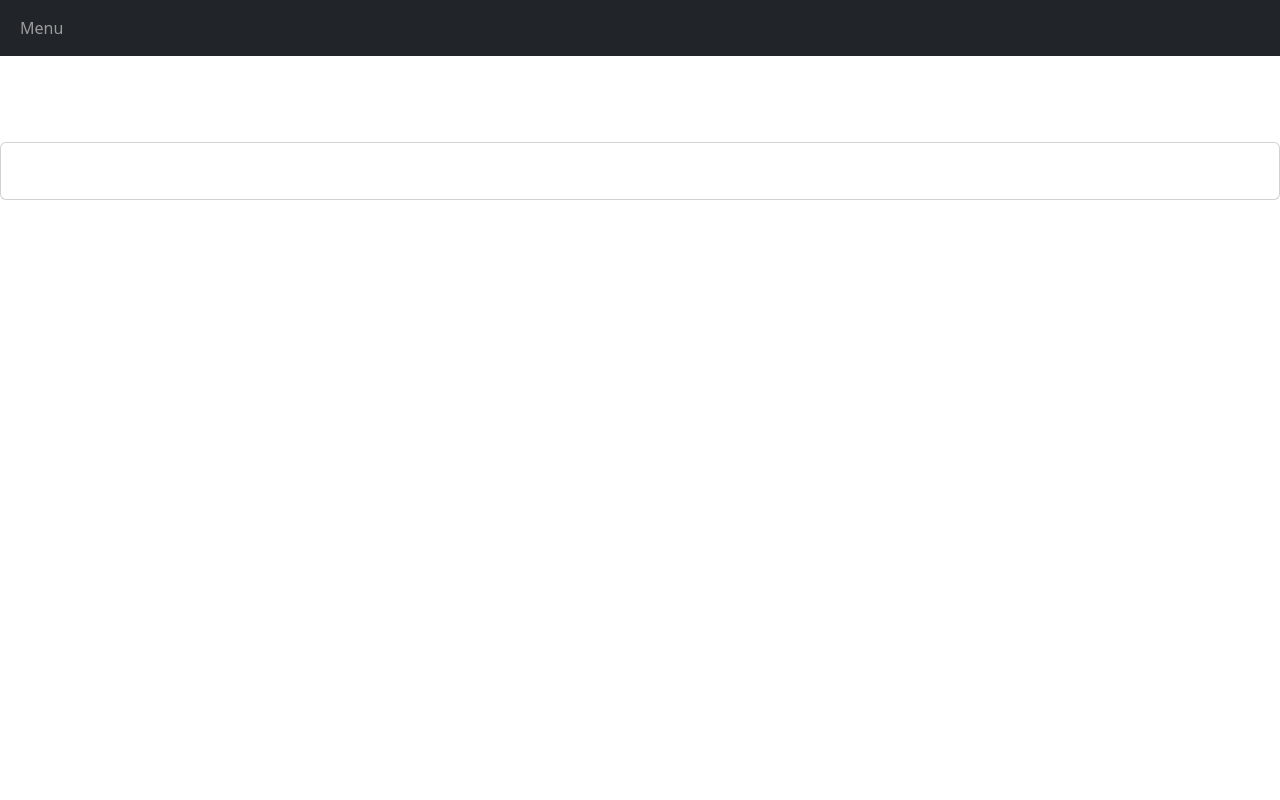
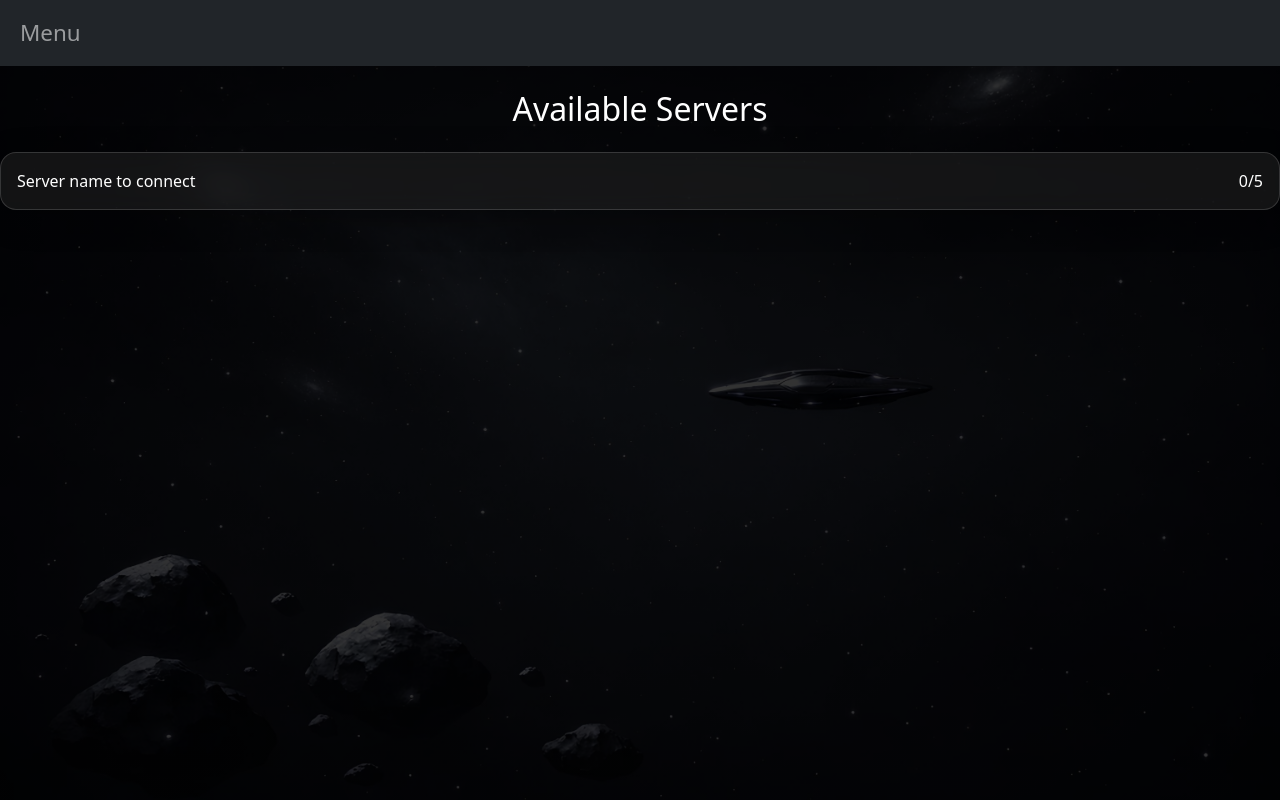
Before and after one commit to desethh/FinalProject, a Flask app: template templates/room_connection.html in a window 1280 px wide. Run offline with Flask 3, Linux system fonts and the light colour scheme; the template is opened without the code that fills it, so the values that code supplies are empty.

Commit message:
FRONT final without room page

```diff
--- a/templates/login.html
+++ b/templates/login.html
@@ -11,11 +11,12 @@
     <!-- Custom CSS -->
     <link rel="stylesheet" href="style_login.css">
 </head>
+
 <body>
 
 <div class="container vh-100 d-flex justify-content-center align-items-center">
     <div class="card shadow-lg" id="auth-card">
-        <div class="card-header text-center bg-dark">
+        <div class="card-header text-center">
             <div class="btn-group" role="group">
                 <button type="button" class="btn toggle-btn active" id="login-btn">Login</button>
                 <button type="button" class="btn toggle-btn" id="register-btn">Register</button>
@@ -26,7 +27,7 @@
             <form id="login-form" class="auth-form active">
                 <div class="mb-3">
                     <label for="login-username" class="form-label text-light">Username</label>
-                    <input type="email" class="form-control bg-secondary text-light border-0" id="login-email" placeholder="Enter username">
+                    <input type="text" class="form-control bg-secondary text-light border-0" id="login-email" placeholder="Enter username">
                 </div>
                 <div class="mb-3">
                     <label for="login-password" class="form-label text-light">Password</label>
--- a/templates/main.html
+++ b/templates/main.html
@@ -7,6 +7,7 @@
     <meta name="viewport" content="width=device-width, initial-scale=1.0">
     <title>Start!</title>
 </head>
+
 <body>
     <nav class="navbar navbar-expand-lg navbar-dark bg-dark">
         <div class="container-fluid">
--- a/templates/profile.html
+++ b/templates/profile.html
@@ -26,6 +26,7 @@
           </div>
         </div>
 </nav>
+
 
 <div class="user-profile-wrapper">
     <div class="user-profile">
--- a/templates/room_connection.html
+++ b/templates/room_connection.html
@@ -27,6 +27,7 @@
         </div>
 </nav>
 
+
 <body>
 
 <h2 class="text-center text-white my-4">
--- a/templates/room_creation.html
+++ b/templates/room_creation.html
@@ -26,6 +26,7 @@
           </div>
         </div>
 </nav>
+
 
 <body>
 <form class="row g-3 glass-form mx-auto my-5 mt-5">
--- a/templates/style.css
+++ b/templates/style.css
@@ -24,6 +24,7 @@ body {
     cursor: pointer;
     transition: transform 0.3s, box-shadow 0.3s;
 }
+
 
 /* Темное затемнение */
 .card-hover {
--- a/templates/style_login.css
+++ b/templates/style_login.css
@@ -132,6 +132,7 @@ body {
     border: 1px solid rgba(255,255,255,0.05); /* очень тонкая рамка */
 }
 
+
 /* --- Hover подсветка --- */
 #auth-card:hover {
     box-shadow: 0 12px 30px rgba(0,0,0,0.6);
--- a/templates/style_profile.css
+++ b/templates/style_profile.css
@@ -120,6 +120,7 @@ body {
     border: 1px solid #555;     /* рамка можно сделать подходящего цвета */
 }
 
+
 #exampleInputNickname1 {
     background-color: #2c2c2c;  /* темно-серый фон */
     color: #ffffff;             /* белый текст */
--- /dev/null
+++ b/templates/style_room_connection.css
@@ -0,0 +1,40 @@
+html, body {
+    height: 100%;
+    margin: 0;
+}
+
+body {
+    background-image: url("img/bg.jpg");
+    background-size: cover;
+    background-position: center;
+    background-repeat: no-repeat;
+}
+
+body {
+    background:
+      linear-gradient(rgba(0, 0, 0, 0.8), rgba(0,0,0,0.8)),
+      url("img/bg.jpg") center / cover no-repeat;
+}
+
+.navbar-nav .nav-link {
+    font-size: 1.4rem;
+    font-weight: 500;
+}
+
+
+.room-card {
+  background: rgba(40, 40, 40, 0.45); /* полупрозрачный */
+  backdrop-filter: blur(12px);
+  -webkit-backdrop-filter: blur(12px);
+
+  border: 1px solid rgba(255, 255, 255, 0.15);
+  border-radius: 16px;
+
+  box-shadow: 0 8px 32px rgba(0, 0, 0, 0.25);
+  transition: all 0.25s ease;
+}
+
+.room-card:hover {
+  background: rgba(60, 60, 60, 0.9);
+  transform: scale(0.99)
+}
--- a/templates/style_room_creation.css
+++ b/templates/style_room_creation.css
@@ -21,6 +21,7 @@ body {
     font-weight: 500;
 }
 
+
 #roomName {
     background-color: #2c2c2c;  /* темно-серый фон */
     color: #ffffff;             /* белый текст */
```
